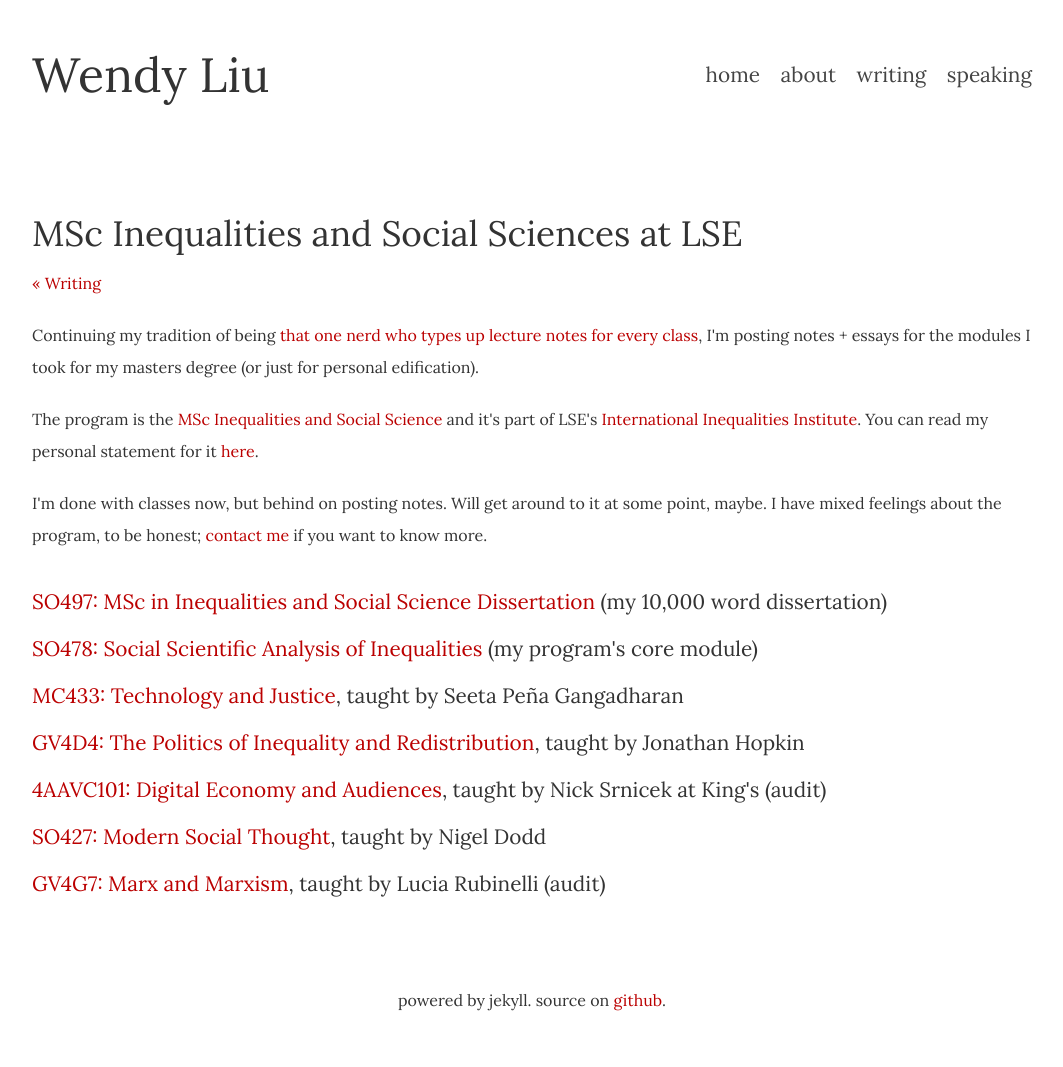
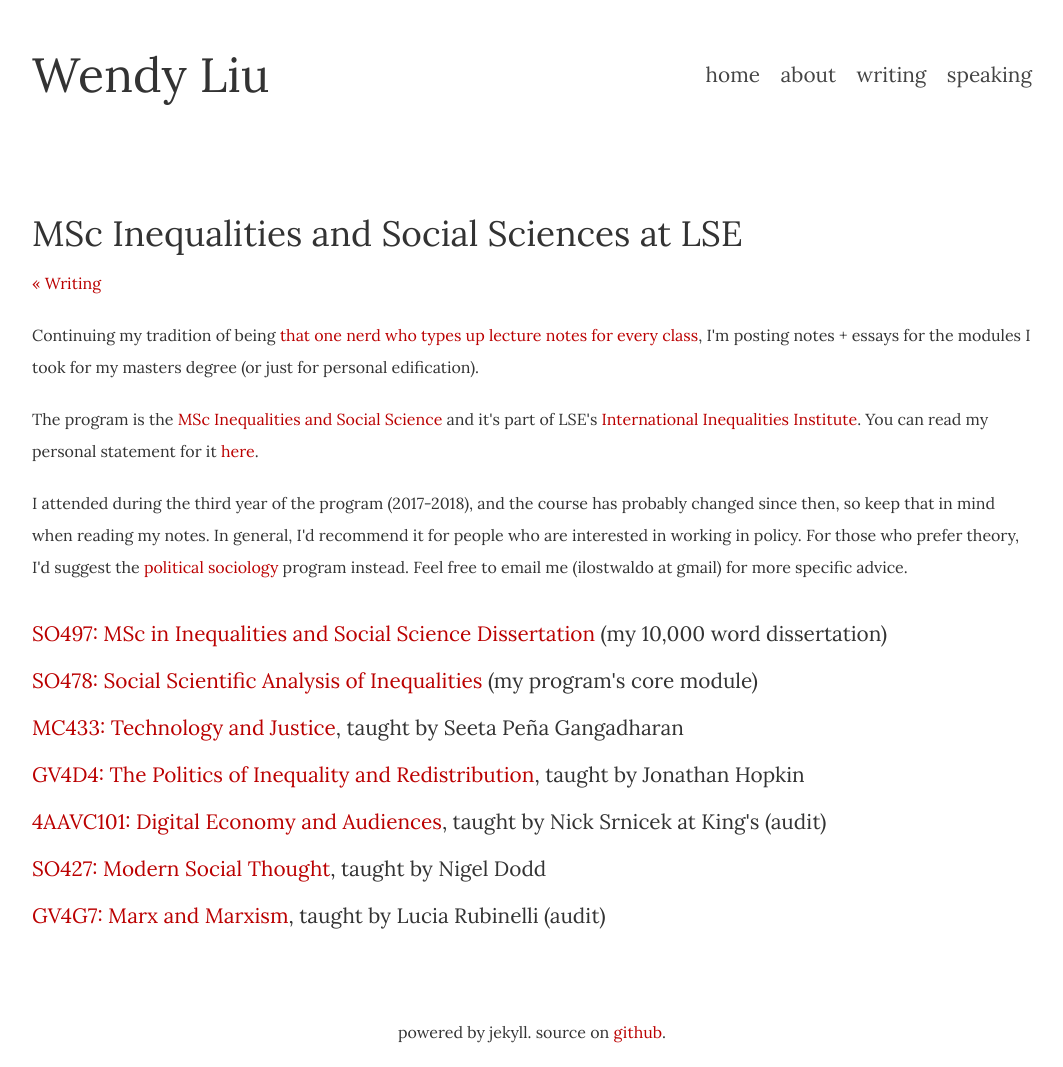
Before and after one commit to dellsystem/dellsystem.github.io, a Jekyll site: the page built from lse.html, in a window 1280 px wide. Shown: the whole page, without its empty margins (108-1171 px from the left). Built offline with Jekyll 4.4.1, drawn with Linux system fonts in a browser that asks for light colours; before the commit the page ends 1035 px from its top, so only the background shows below that.

Commit message:
Update intro on LSE page

```diff
--- a/lse.html
+++ b/lse.html
@@ -14,8 +14,7 @@ title: MSc Inequalities and Social Sciences at LSE
     Inequalities Institute</a>. You can read my personal statement for it <a href="/posts/a-personal-statement">here</a>.
 </p>
 <p>
-    I'm done with classes now, but behind on posting notes. Will get around to it at some point, maybe. I have mixed feelings about the program, to be
-    honest; <a href="/about">contact me</a> if you want to know more.
+    I attended during the third year of the program (2017-2018), and the course has probably changed since then, so keep that in mind when reading my notes. In general, I'd recommend it for people who are interested in working in policy. For those who prefer theory, I'd suggest the <a href="http://www.lse.ac.uk/study-at-lse/Graduate/Degree-programmes-2020/MSc-Political-Sociology">political sociology</a> program instead. Feel free to email me (ilostwaldo at gmail) for more specific advice.
 </p>
 
 <dl class="vertical">
```
